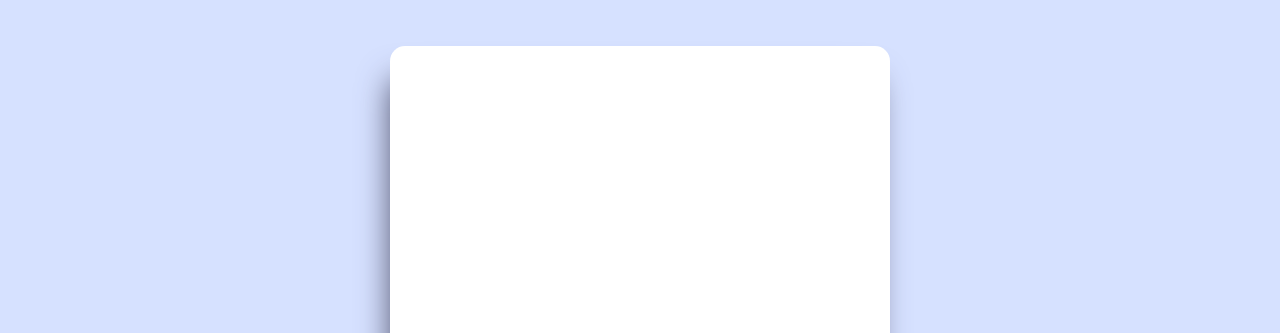
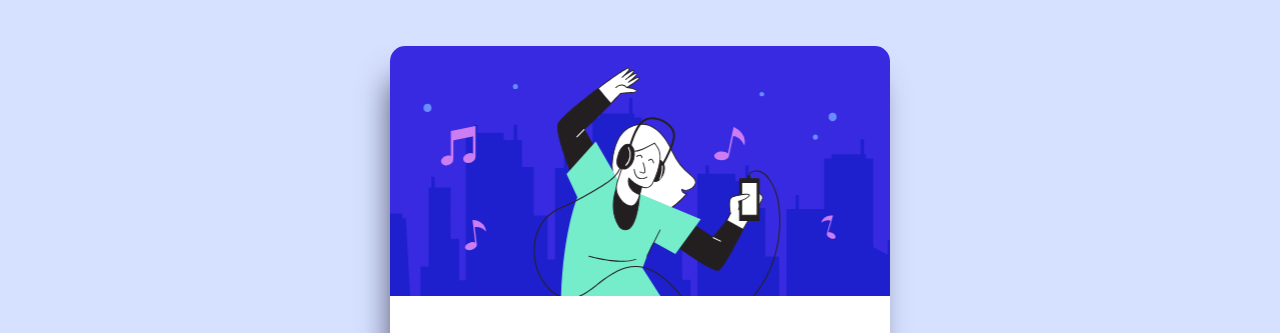
Before and after one commit to GlaDdos/order-summary-component, a plain HTML site: page index.html in a window 1280 px wide. Shown: the top 333 px of the page. Drawn offline with Linux system fonts and the light colour scheme; the site is published under a folder, as on GitHub Pages, so addresses that start at the root find nothing.

Commit message:
Update main.css
update path to image

```diff
--- a/css/main.css
+++ b/css/main.css
@@ -23,7 +23,7 @@ main {
 }
 
 .component-image {
-    background-image: url("/images/illustration-hero.svg");
+    background-image: url("../images/illustration-hero.svg");
     background-repeat: no-repeat;
     background-position: center;
     background-size: cover;
```
